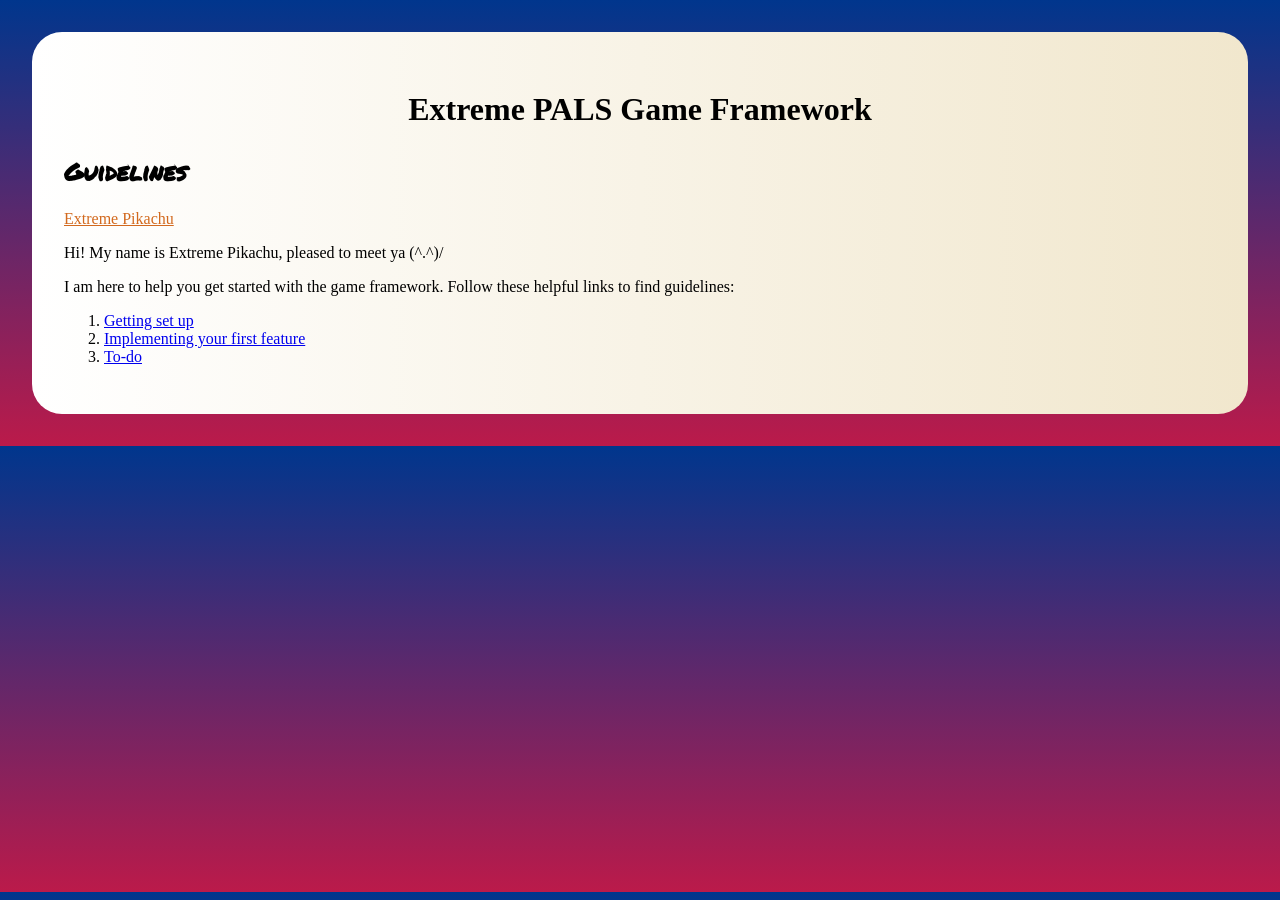
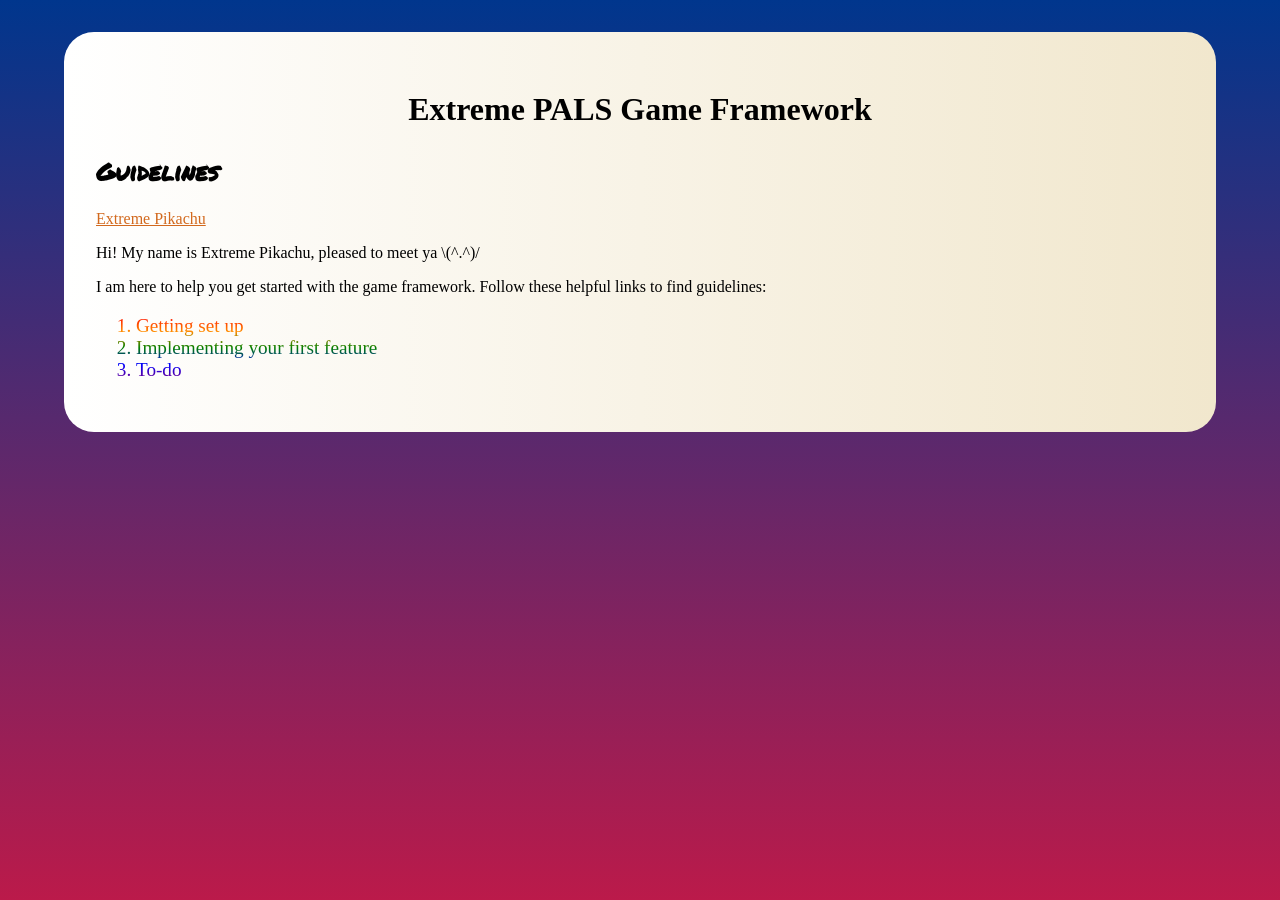
Before and after one commit to extreme-pals/extreme-pals.github.io, a Jekyll site: the page built from guides/README.md, in a window 1280 px wide. Built offline with Jekyll 4.4.1, drawn with Linux system fonts in a browser that asks for light colours; some web fonts are replaced.

Commit message:
More styling for guides

```diff
--- a/_layouts/guide.html
+++ b/_layouts/guide.html
@@ -7,7 +7,7 @@
     <meta http-equiv="X-UA-Compatible" content="IE=edge">
     <meta name="viewport" content="width=device-width, minimum-scale=1, use-scalable=yes">
 
-    <link rel="stylesheet" type="text/css" href="https://fonts.googleapis.com/css?family=Enriqueta|Germania+One|Permanent+Marker|Concert+One">
+    <link rel="stylesheet" type="text/css" href="https://fonts.googleapis.com/css?family=Enriqueta|Permanent+Marker|Concert+One|Nosifer|Shojumaru">
     <link rel="stylesheet" type="text/css" href="/guide.css">
 </head>
 
--- a/guide.css
+++ b/guide.css
@@ -1,5 +1,12 @@
+* {
+    -webkit-box-sizing: border-box;
+       -moz-box-sizing: border-box;
+            box-sizing: border-box;
+}
+
 html {
     scroll-behavior: smooth;
+    min-height: 100%;
 }
 
 body {
@@ -26,7 +33,7 @@ img[alt$="-small"] {
 }
 
 h1 {
-    font-family: 'Germania One', cursive;
+    font-family: 'Shojumaru', cursive;
     text-align: center;
     font-size: xx-large;
 }
@@ -59,3 +66,15 @@ pre {
     font-size: 0.8rem;
     font-family: 'Concert One', monospace;
 }
+
+ol {
+    background: linear-gradient(red, darkorange, green, blue, purple);
+    -webkit-text-fill-color: transparent;
+    -webkit-background-clip: text;
+    background-clip: text;
+    font-size: 1.2rem;
+}
+
+ol > li > a {
+    text-decoration: none;
+}
--- a/guides/README.md
+++ b/guides/README.md
@@ -8,7 +8,7 @@ title: XP Framework guidelines
 
 [Extreme Pikachu][xpikachu-image]
 
-Hi! My name is Extreme Pikachu, pleased to meet ya \(^.^)/
+Hi! My name is Extreme Pikachu, pleased to meet ya \\(^.^)/
 
 I am here to help you get started with the game framework.
 Follow these helpful links to find guidelines:
```
Also changed, not shown: assets/pikachu-cloud.svg (renamed from assets/cloud pikachu.svg).
